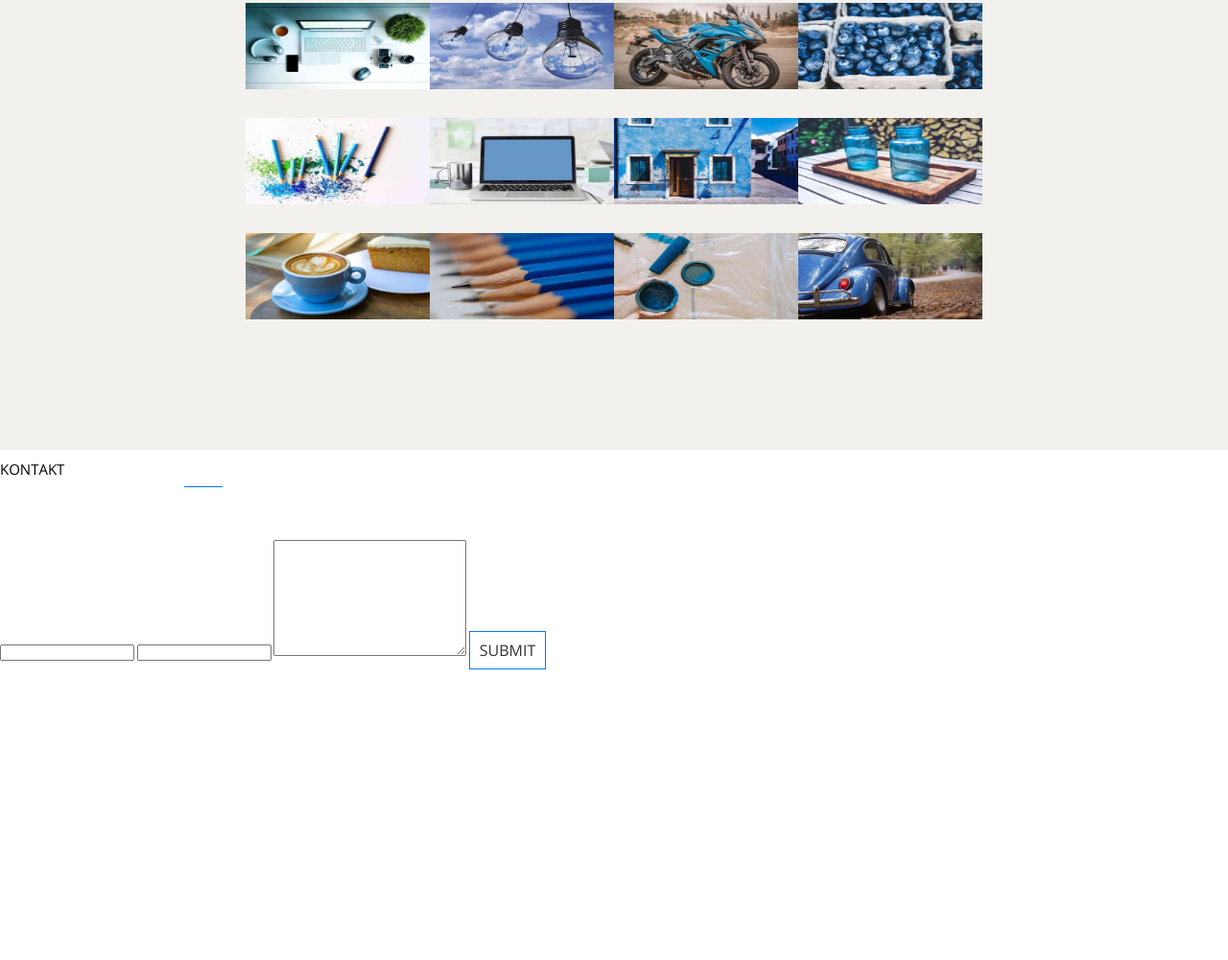
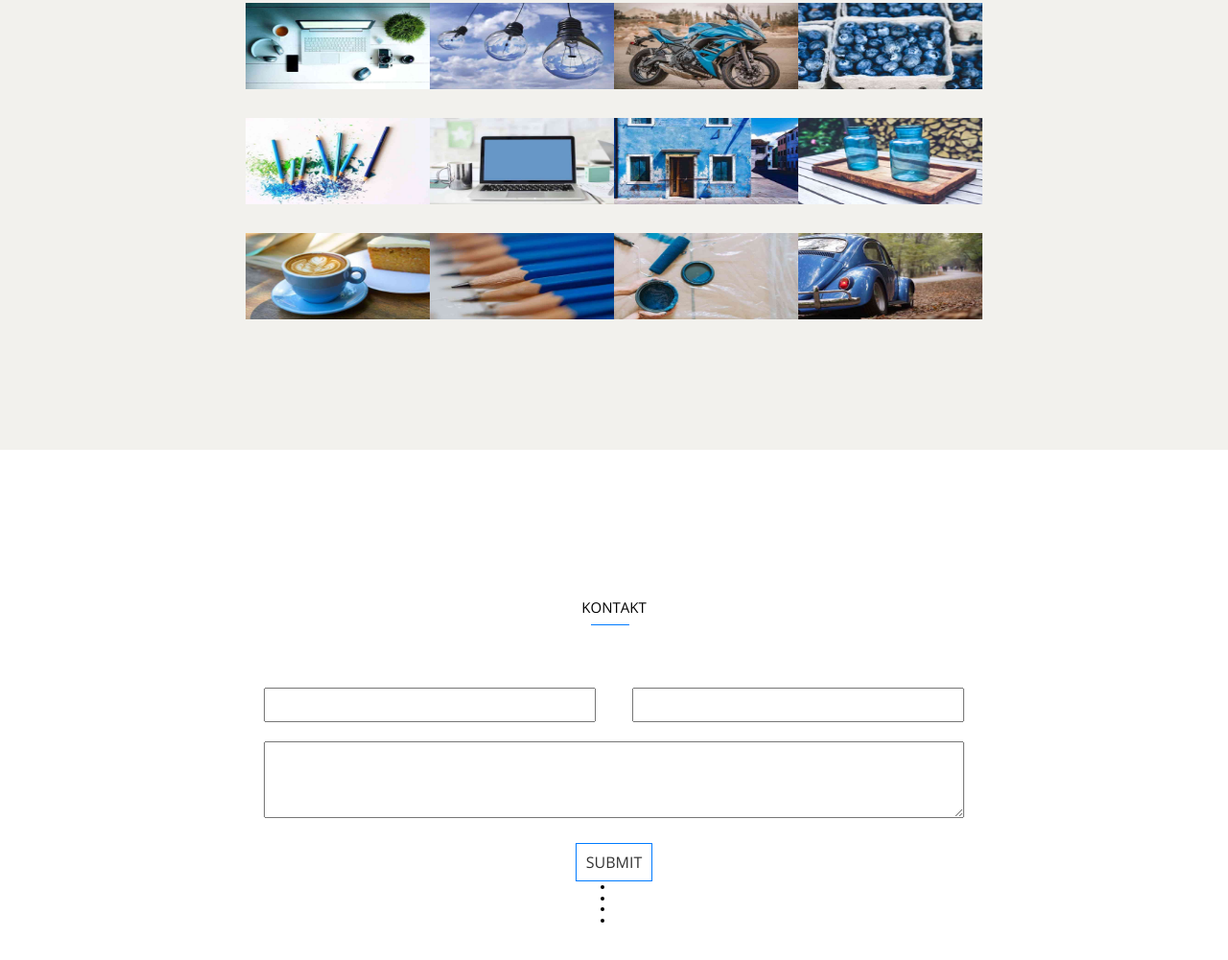
Before and after one commit to DawidGaleziewski/akademia108-portfolio_1, a plain HTML site: page index.html in a window 1280 px wide. Shown: the part 1451-2452 px from the top of the page at 96% size. Before the commit the page ends 2196 px from the top, so only its background shows below. Drawn offline with nearby package versions, Linux system fonts and the light colour scheme.

Commit message:
after crash

```diff
--- a/css/style.css
+++ b/css/style.css
@@ -185,3 +185,38 @@ ul, li, ol {
     height: 25%;
 }
 /* PORTFOLIO - END */
+
+
+
+
+/* CONTACT - START */
+.contact {
+    display: flex;
+    flex-direction: column;
+    align-items: center;
+    justify-content: center;
+
+    height: 80vh;
+    padding: 10vh 0;
+}
+
+.contact__form {
+    width: 60vw;
+    display: flex;
+    flex-wrap: wrap;
+    justify-content: center;
+}
+
+.form__input{
+    height: 1.6rem;
+    width: 45%;
+    padding: 1.6rem;
+    margin: 1rem 2.5%;
+}
+
+textarea.form__input {
+    width: 100%;
+    height: 10vh;
+}
+
+/* CONTACT - END */
```
